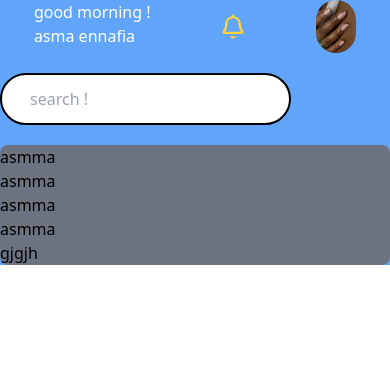
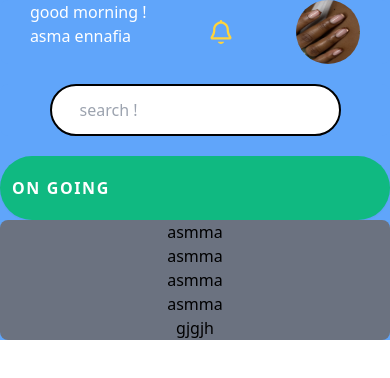
Before and after one commit to ennafiaasma-art/ArenaSync-Gestionnaire-de-Tournois-Sportifs, a React (Vite) app: page / in a window 390 px wide. Shown: the top 378 px of the page. Built offline with nearby package versions, Linux system fonts and the light colour scheme.

Commit message:
la creation de function status badge

```diff
--- a/index.html
+++ b/index.html
@@ -4,6 +4,7 @@
     <meta charset="UTF-8" />
     <link rel="icon" type="image/svg+xml" href="/vite.svg" />
     <link href="https://unpkg.com/tailwindcss@^2/dist/tailwind.min.css" rel="stylesheet">
+
 
     <meta name="viewport" content="width=device-width, initial-scale=1.0" />
     <title>my-react-app</title>
--- a/package.json
+++ b/package.json
@@ -18,10 +18,13 @@
     "@types/react": "^19.2.7",
     "@types/react-dom": "^19.2.3",
     "@vitejs/plugin-react": "^5.1.1",
+    "autoprefixer": "^10.4.27",
     "eslint": "^9.39.1",
     "eslint-plugin-react-hooks": "^7.0.1",
     "eslint-plugin-react-refresh": "^0.4.24",
     "globals": "^16.5.0",
+    "postcss": "^8.5.8",
+    "tailwindcss": "^4.2.1",
     "vite": "^8.0.0-beta.13"
   },
   "overrides": {
--- a/src/App.jsx
+++ b/src/App.jsx
@@ -1,14 +1,18 @@
 
 import Header from './components/Header'
 import Input from './components/Input';
+import StatusBadg from './components/StatusBadg';
 import Card from './components/card';
+
 
 function App() {
   return (
  <div>
     <Header/>
     <Input/>
+    <StatusBadg status="On Going"/>
     <Card/>
+
 
 
 
--- a/src/components/Card.jsx
+++ b/src/components/Card.jsx
@@ -1,16 +1,13 @@
 export default  function Card(){
     return(
-        <div class="rounded-lg bg-gray-500 d-flex  justify-center items-center">
-            <p >asmma</p>
-             <p>asmma</p>
-             <p>asmma</p>
-              <p>asmma</p>
-              <h1>gjgjh</h1>
+       <div className={" flex  flex-col  rounded-lg bg-gray-500 justify-center items-center  "}>
+    <p>asmma</p>
+    <p>asmma</p>
+    <p>asmma</p>
+    <p>asmma</p>
+    <h1>gjgjh</h1>
 
-
-
-
-        </div>
+</div>
     )
 
 }
--- a/src/components/Header.jsx
+++ b/src/components/Header.jsx
@@ -1,9 +1,9 @@
 export default function Header(){
     return(
-        <header class="bg-blue-400 d-flex flex justify-around  rounded-lg  ">
-       < h1   class="text-white"> good morning !  <br /> asma ennafia </h1>
+        <header className={"bg-blue-400 d-flex flex justify-around  rounded-lg  "}>
+       < h1   className={"text-white"}> good morning !  <br /> asma ennafia </h1>
     <img src="bell-regular-full.svg" alt="nothification"   width="30"/>
-    <img src="imgd.jpg" alt="profile"  width="40"  height="40" class="rounded-full flex  items-center justify-center"/>
+    <img src="imgd.jpg" alt="profile"   className={"rounded-full flex  items-center justify-center rounded-full h-16 w-16 flex items-center justify-center."}/>
 
 
 </header>
--- a/src/components/Input.jsx
+++ b/src/components/Input.jsx
@@ -1,7 +1,7 @@
  export default function Input(){
     return(
-    <div class="my-5 bg-blue-400 d-flex   justify-content-center justify-items-center  rounded-lg">
-<input type="text"required placeholder="search !"  class="px-7 py-3 border-2 border-black  rounded-full py-3 px-6  md:rounded-full  md:w-full"/>
+    <div className={"my-5 bg-blue-400 flex   justify-center items-center rounded-lg"}>
+<input type="text"required placeholder="search !"  className={"px-7 py-3 border-2 border-black  rounded-full py-3 px-6  md:rounded-full  md:w-full"}/>
 
 
 
--- /dev/null
+++ b/src/components/StatusBadg.jsx
@@ -0,0 +1,19 @@
+export default function StatusBadge({ status }) {
+  const color = {
+    "On Going": "bg-green-500 text-white",
+    "Upcoming": "bg-blue-500 text-white",
+    "Pending": "bg-orange-400 text-white",
+    "Confirmed": "bg-green-100 text-white",
+  };
+
+return (
+  <p
+    className={`px-3 py-1 rounded-full text-[10px] font-bold uppercase tracking-widest shadow-sm py-5 ${color[status] || "bg-gray-100 text-white"}`}> {status} </p>
+);
+
+
+
+
+
+
+ }
```
Also changed, not shown: src/components/Status.jsx (deleted, +0 -10 lines), 1 other file (tests, documents, lock files or other folders).
